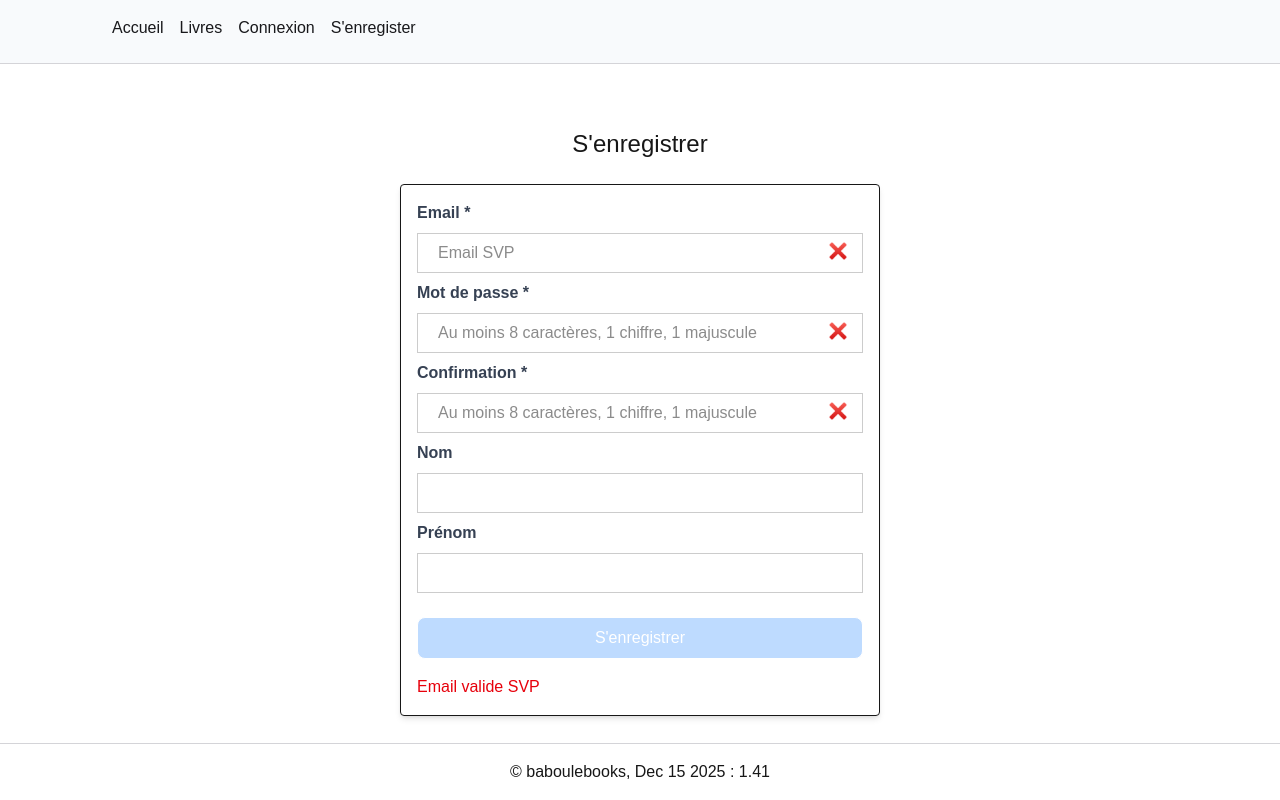
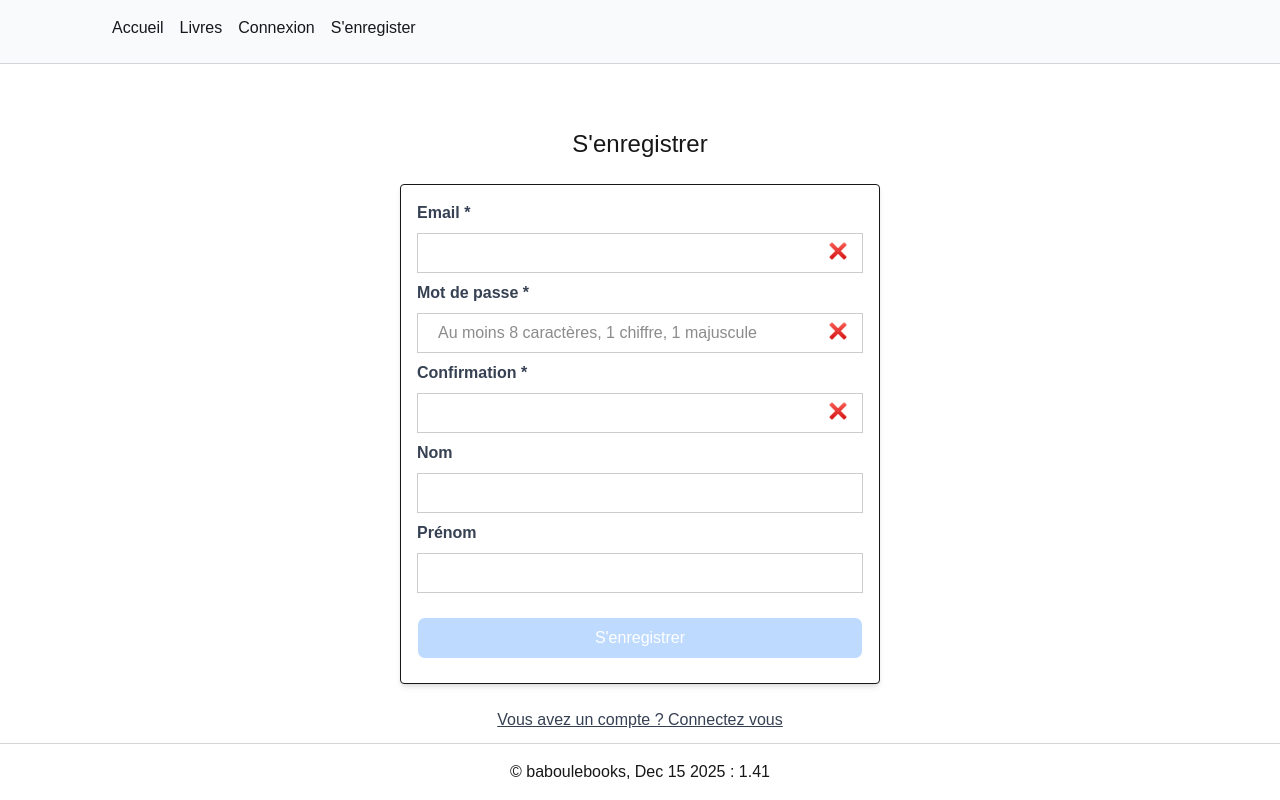
Before and after one commit to yves40/baboulebooksweb, a Next.js app in the folder babweb/: page /register in a window 1280 px wide. Built offline with nearby package versions, Linux system fonts and the light colour scheme.

Commit message:
Change some logic to avoid messages on page load

```diff
--- a/babweb/src/app/(auth)/register/page.jsx
+++ b/babweb/src/app/(auth)/register/page.jsx
@@ -20,8 +20,6 @@ export default function page() {
     const [firstname, setFirstname] = useState('');
     const feedback = useRef('feedback');
     const submitButton = useRef();
-
-    // useRef to store validity flags (avoid mutating state directly on each keystroke)
     const validInput = {
         email: false,
         password: false
@@ -37,21 +35,21 @@ export default function page() {
         feedback.current.textContent = '';
         feedback.current.hidden = true;
         try {
-            if(!email) {
+            if(!email && email !== '') {
                 validInput.email = false;
                 throw new Error("Email valide SVP");
             }
             else {
                 validInput.email = true;
             }
-            if(!password) {
+            if(!password && password !== '') {
                 validInput.password = false;
                 throw new Error("Mot de passe obligatoire");
             }
             else {
                 validInput.password = true;
             }
-            if(!confpassword) {
+            if(!confpassword && confpassword !== '') {
                 validInput.password = false;
                 throw new Error("Confirmation obligatoire");
             }
@@ -73,7 +71,7 @@ export default function page() {
             submitButton.current.disabled = true;
         }
         finally {
-            if(validInput.email && validInput.password) {
+            if(validInput.email && email !== '' && validInput.password && password !== '' ) {
                 submitButton.current.disabled = false;
                 submitButton.current.className = "w-full bg-blue-800 text-white my-4 rounded-lg border p-2";
             }
@@ -87,6 +85,10 @@ export default function page() {
     async function handleSubmit(e)
     {
         e.preventDefault();
+        checkMandatoryFields();
+        if(!validInput.email || !validInput.password) {
+            return;
+        }
         const formData = new FormData(e.target);
         const formdataObj = Object.fromEntries(formData);
         console.log(JSON.stringify(formdataObj));
@@ -124,9 +126,9 @@ export default function page() {
                     md:w-1/2 border rounded shadow-md background-slate-900
                     text-left mx-auto m-2 py-2 px-4'>
                 <form onSubmit={handleSubmit}>
-                    <InputEmail componentid="mail" label="Email" parentHandler={setEmail} ></InputEmail>
+                    <InputEmail componentid="mail" label="Email" parentHandler={setEmail} placeholder={false} ></InputEmail>
                     <InputPassword componentid="password" label="Mot de passe" parentHandler={setPassword}></InputPassword>
-                    <InputPassword componentid="confpassword" label="Confirmation" parentHandler={setConfpassword}></InputPassword>
+                    <InputPassword componentid="confpassword" label="Confirmation" parentHandler={setConfpassword} placeholder={false}></InputPassword>
                     <InputText componentid="lastname" label="Nom"  parentHandler={setLastname}></InputText>
                     <InputText componentid="firstname" label="Prénom" parentHandler={setFirstname}></InputText>
                     <button className="w-full bg-blue-200 hover:bg-blue-800
```
